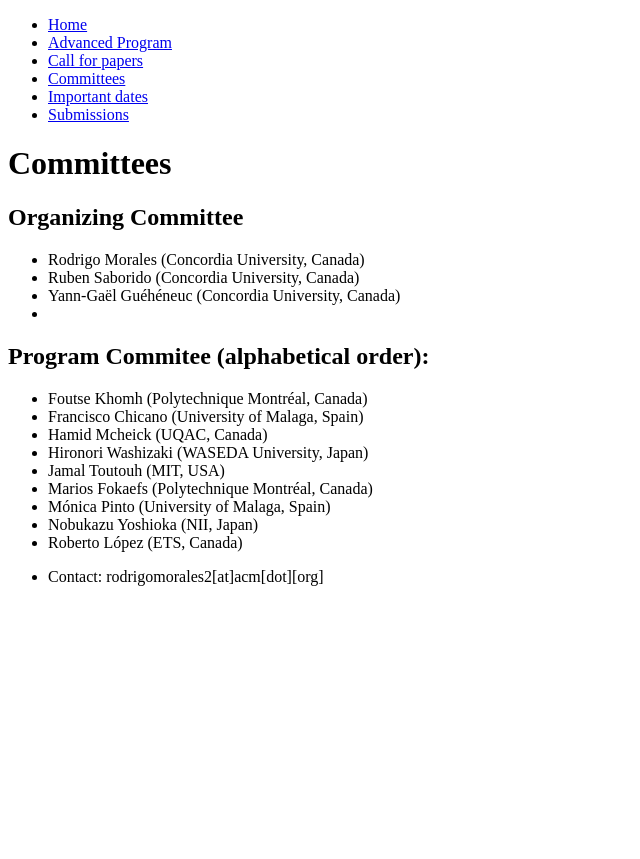
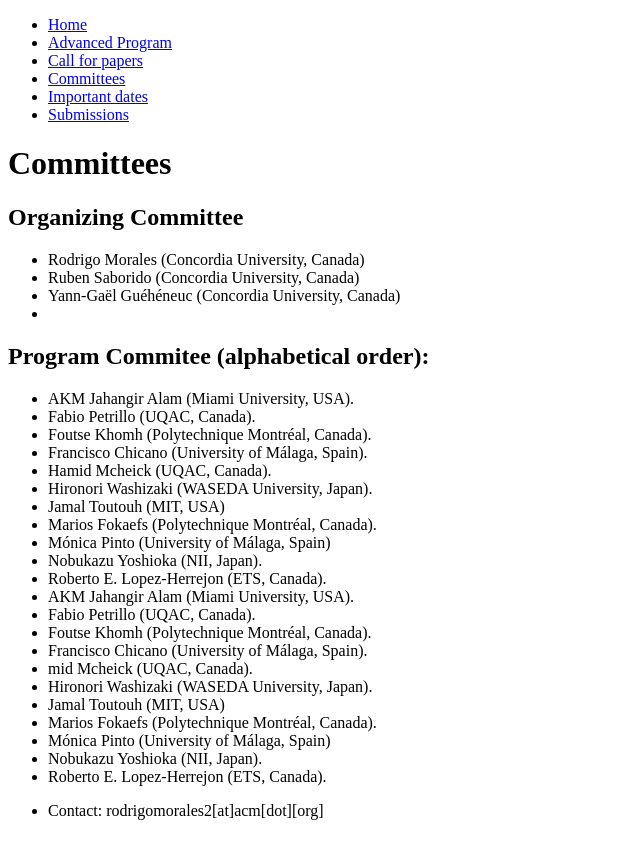
Before and after one commit to moar82/SERP4IoT, a Jekyll site: the page built from Committees/index.html, in a window 1280 px wide. Shown: the top 859 px of the page, without its empty margins (0-640 px from the left). Built offline with Jekyll 4.4.1, drawn with Linux system fonts in a browser that asks for light colours.

Commit message:
migrating from sefiot to emsefiot

```diff
--- a/Committees/index.html
+++ b/Committees/index.html
@@ -13,13 +13,27 @@
 </ul>
 <h2>Program Commitee (alphabetical order):</h2>
 <ul>
-  <li>Foutse Khomh (Polytechnique Montr&eacute;al, Canada) </li>
-  <li>Francisco Chicano (University of Malaga, Spain) </li>
-  <li>   Hamid Mcheick (UQAC, Canada) </li>
-  <li>Hironori Washizaki (WASEDA University, Japan) </li>
-  <li>Jamal Toutouh (MIT, USA)</li>
-  <li>Marios Fokaefs (Polytechnique Montr&eacute;al, Canada) </li>
-  <li>M&oacute;nica Pinto (University of Malaga, Spain)</li>
-  <li>Nobukazu Yoshioka (NII, Japan) </li>
-  <li>Roberto L&oacute;pez (ETS, Canada)</li>
+    <li>AKM Jahangir Alam (Miami University,     USA).</li>
+    <li>Fabio Petrillo (UQAC, Canada).</li>
+    <li>Foutse Khomh (Polytechnique Montréal, Canada).</li>
+    <li>Francisco Chicano (University of Málaga, Spain).</li>
+    <li>Hamid Mcheick (UQAC, Canada).</li>
+    <li>Hironori Washizaki (WASEDA University, Japan).</li>
+    <li>Jamal Toutouh (MIT, USA)</li>
+    <li>Marios Fokaefs (Polytechnique Montréal, Canada).</li>
+    <li>Mónica Pinto (University of Málaga, Spain)</li>
+    <li>Nobukazu Yoshioka (NII, Japan).</li>
+    <li>Roberto E. Lopez-Herrejon (ETS, Canada).</li>
+    <li>AKM Jahangir Alam (Miami University, USA).</li>
+    <li>Fabio Petrillo (UQAC, Canada).</li>
+    <li>Foutse Khomh (Polytechnique Montréal, Canada).</li>
+    <li>Francisco Chicano (University of Málaga, Spain).</li>
+    <li>mid Mcheick (UQAC, Canada).</li>
+    <li>Hironori Washizaki (WASEDA University, Japan).</li>
+    <li>Jamal Toutouh (MIT, USA)</li>
+    <li>Marios Fokaefs (Polytechnique Montréal, Canada).</li>
+    <li>Mónica Pinto (University of Málaga, Spain)</li>
+    <li>Nobukazu Yoshioka (NII, Japan).</li>
+    <li>Roberto E. Lopez-Herrejon (ETS, Canada).</li>
+
 </ul>
--- a/_layouts/default.html
+++ b/_layouts/default.html
@@ -3,15 +3,15 @@
 		<head>
 			<title>{{ page.title }}</title>
 			<!-- link to main stylesheet -->
-			<link rel="stylesheet" type="text/css" href="https://moar82.github.io/SEFIoT/css/main.css">
+			<link rel="stylesheet" type="text/css" href="https://moar82.github.io/EMSEfIoT/css/main.css">
 		</head>
 		<body>
 			<nav>
 	    		<ul>
-	        	<li><a href=https://moar82.github.io/SEFIoT/>Home</a></li>
-        		<li><a href="https://moar82.github.io/SEFIoT/aprogram">Advanced Program</a></li>
-        		<li><a href="https://moar82.github.io/SEFIoT/cpapers">Call for papers</a></li>
-			<li><a href="https://moar82.github.io/SEFIoT/Committees">Committees</a></li>
+	        	<li><a href=https://moar82.github.io/EMSEfIoT/>Home</a></li>
+        		<li><a href="https://moar82.github.io/EMSEfIoT/aprogram">Advanced Program</a></li>
+        		<li><a href="https://moar82.github.io/EMSEfIoT/cpapers">Call for papers</a></li>
+			<li><a href="https://moar82.github.io/EMSEfIoT/Committees">Committees</a></li>
             <li><a href="/idates">Important dates</a></li>
             <li><a href="/sb">Submissions</a></li>
 	    		</ul>
--- a/index.html
+++ b/index.html
@@ -1,12 +1,12 @@
 ---
 layout: default
-title: SEFIoT 2019
+title: EMSEFIoT 2019
 ---
 <div class="blurb">
-	<h1>1st International Workshop Software Engineering for the Internet of Things</h1>
+	<h1>1st International Workshop on Empirical Software Engineering for the Internet of Things</h1>
             <h2>Colocated with the 41st ACM/IEEE International Conference on Software Engineering <a href="https://conf.researchr.org/home/icse-2019/" target="_blank"> ICSE 2019 </a></h2>
 	<h3>Montréal, QC, Canada: 25 May - 31 May 2019  </h3>
 		 <img src="https://www.goodfreephotos.com/albums/canada/quebec/montreal/night-time-skyline-with-towers-buildings-over-the-water-in-montreal-quebec.jpg" alt="Banner" style="width:816.37795276px;height:120px;">
 				<p>We face a new software crisis.
-			        In 1968, computer scientists learned that developing robust software requires skills, methods, and tools. Today, software and hardware engineers realize that developing a robust Internet of Things (IoT) also pushes the states of their art and practice. Recent news illustrate the many problems faced by IoT: from lack of inter-operability to broken updates to massive security attacks. In this context, the International Workshop on Software Engineering For the Internet of Things (SEFIoT) aims to provide a highly interactive forum for researchers and practitioners to address the challenges of, find solutions for, and share experiences with the development, release, and testing of robust software for IoT devices. </p>
+			        In 1968, computer scientists learned that developing robust software requires skills, methods, and tools. Today, software and hardware engineers realize that developing a robust Internet of Things (IoT) also pushes the states of their art and practice. Recent news illustrate the many problems faced by IoT: from lack of inter-operability to broken updates to massive security attacks. In this context, the International Workshop on Empirical Software Engineering For the Internet of Things (EMSEFIoT) aims to provide a highly interactive forum for researchers and practitioners to address the challenges of, find solutions for, and share experiences with the development, release, and testing of robust software for IoT devices. </p>
 </div><!-- /.blurb -->
```
